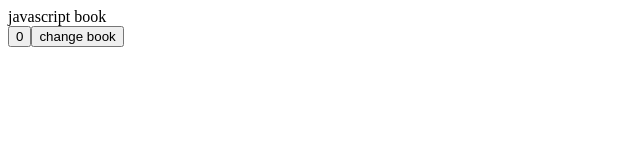
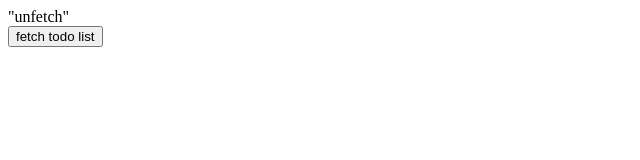
Before and after one commit to lhikarul/mini-zustand, a React (Vite) app: page / in a window 1280 px wide. Shown: the top 160 px of the page, without its empty margins (0-640 px from the left). Built offline with nearby package versions, Linux system fonts and the light colour scheme.

Commit message:
feat: Async actions

```diff
--- a/src/App.tsx
+++ b/src/App.tsx
@@ -2,22 +2,27 @@ import { useState } from "react";
 import create from "./core/index";
 
 const [useStore] = create((set) => ({
-  books: {
-    javascript: "javascript book",
-    css: "css book",
+  result: "unfetch",
+  fetch: async (url) => {
+    const response = await fetch(url);
+    const json = await response.json();
+    set({ result: json });
   },
 }));
 
 function App() {
-  const [title, setTitle] = useState("javascript");
-  const book = useStore((state) => state.books[title], [title]);
-  const [count, setCount] = useState(0);
+  const { result, fetch } = useStore();
 
   return (
     <div>
-      <div>{book}</div>
-      <button onClick={() => setCount(count + 1)}>{count}</button>
-      <button onClick={() => setTitle("css")}>change book</button>
+      <div>{JSON.stringify(result)}</div>
+      <div>
+        <button
+          onClick={() => fetch("https://jsonplaceholder.typicode.com/todos/1")}
+        >
+          fetch todo list
+        </button>
+      </div>
     </div>
   );
 }
```
